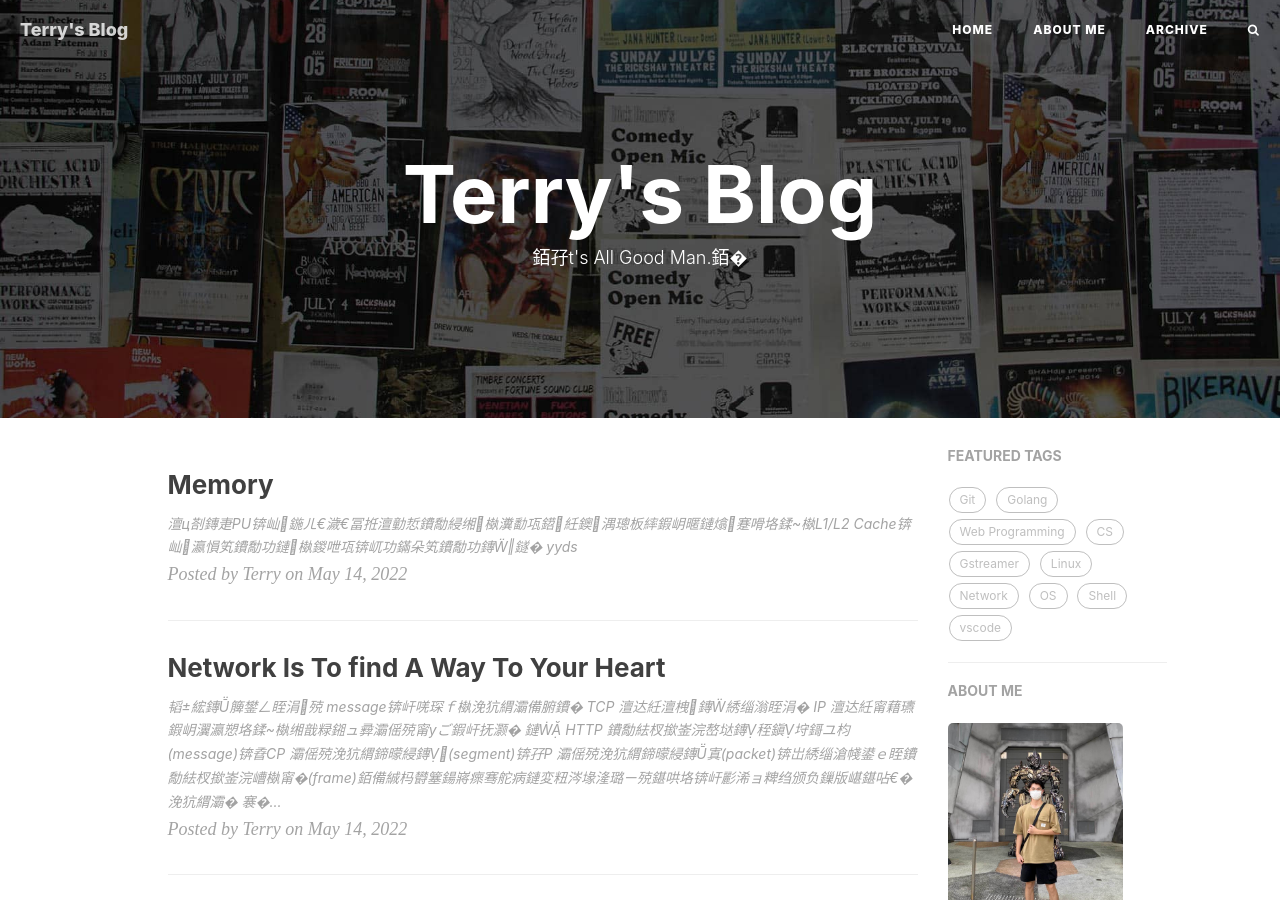
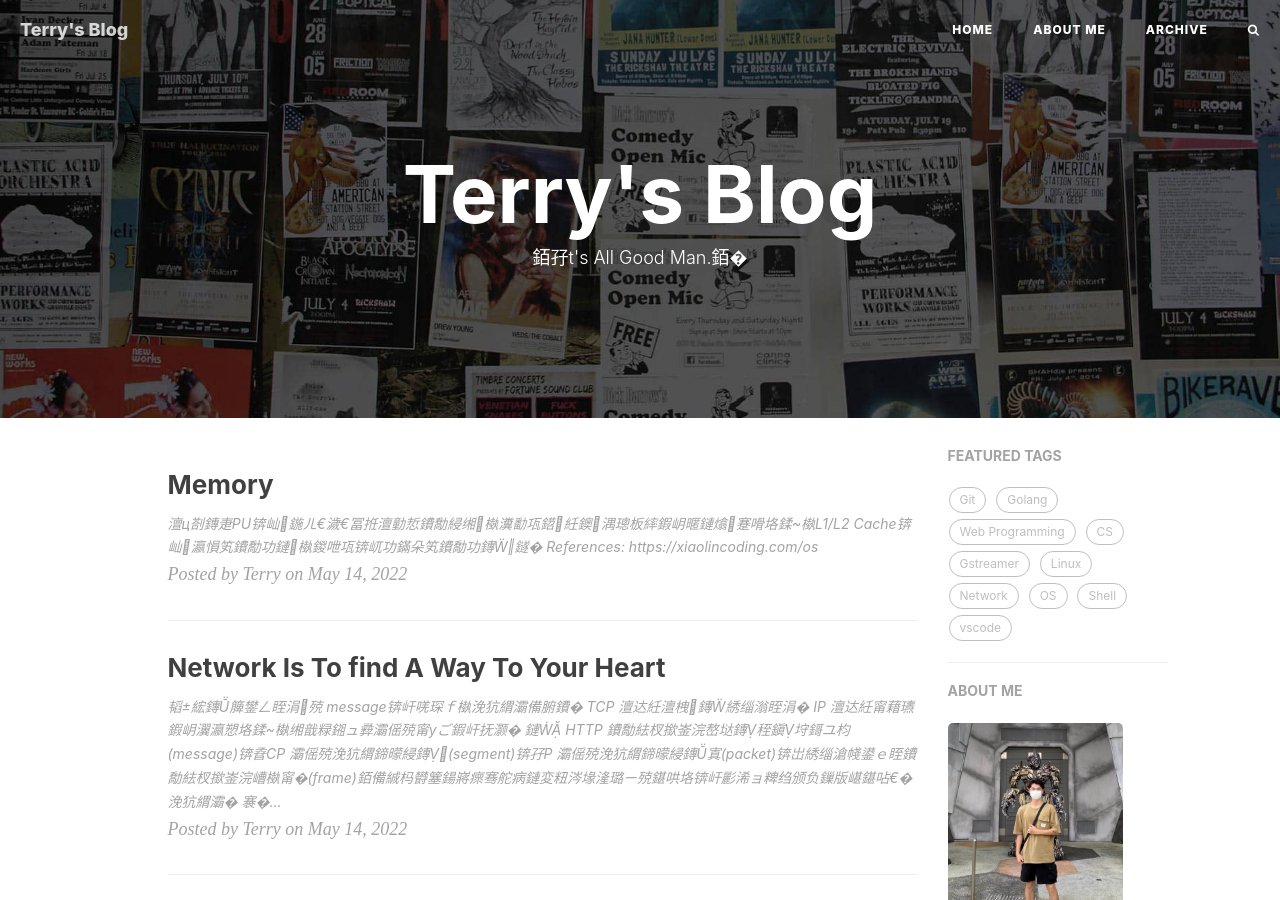
Before and after one commit to huty1998/huty1998.github.io, a Jekyll site: the page built from index.html, in a window 1280 px wide and 900 px high. Built offline with Jekyll 4.4.1, drawn with Linux system fonts in a browser that asks for light colours; nearby versions of some CDN libraries; the list of posts is cut into pages by our own code; comment, search, counter and statistics services are not loaded.

Commit message:
2022-05-16

```diff
--- a/_posts/2022-05-14-HTTP-TCP-IP.md
+++ b/_posts/2022-05-14-HTTP-TCP-IP.md
@@ -39,4 +39,5 @@ HTTP 的传输单位则是`消息或报文(message)`，TCP 层的传输单位是
 ![](https://cdn.xiaolincoding.com/gh/xiaolincoder/ImageHost/%E8%AE%A1%E7%AE%97%E6%9C%BA%E7%BD%91%E7%BB%9C/%E9%94%AE%E5%85%A5%E7%BD%91%E5%9D%80%E8%BF%87%E7%A8%8B/21.jpg)
 
 
-[yyds](https://xiaolincoding.com/network)
+References:
+<https://xiaolincoding.com/network>
--- a/_posts/2022-05-14-memory.md
+++ b/_posts/2022-05-14-memory.md
@@ -11,4 +11,6 @@ tags:
 
 > **大脑是CPU，正在思考和处理的位置是寄存器，短期记忆和长期记忆分别是L1/L2 Cache，桌子上的书本是内存，书架上的书是硬盘**
 
-[yyds](https://xiaolincoding.com/os)
+
+References:
+<https://xiaolincoding.com/os>
```
